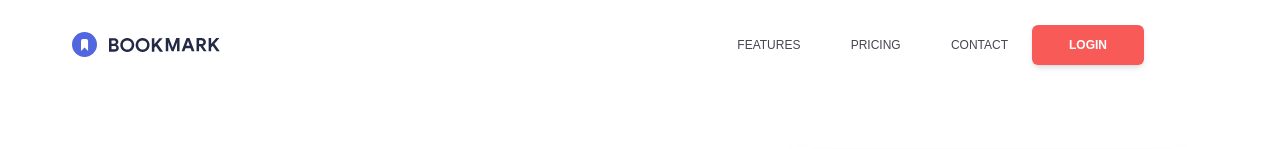
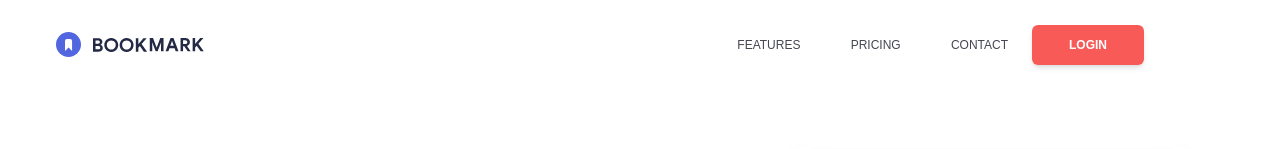
Before and after one commit to ForJessicaSake/Bookmark-Landing-Page, a React (Create React App) app: page / in a window 1280 px wide. Shown: the top 149 px of the page. Built offline with nearby package versions, Linux system fonts and the light colour scheme.

Commit message:
fix:made changes to the navigation padding

```diff
--- a/src/Navbar.tsx
+++ b/src/Navbar.tsx
@@ -8,7 +8,7 @@ const Navbar = () => {
 
   return (
     <nav className="lg:px-14 pt-8 lg:flex lg:justify-between lg:items-center cursor-pointer">
-      <section className="flex justify-between items-center px-4">
+      <section className="flex justify-between items-center lg:px-0 px-4">
       <a href="./" id="top"><img src={logo} alt=""className=""/></a>
       <img src={menu} alt="Navigation menu" className=" w-6 h-4 lg:hidden cursor-pointer" onClick={() => setLinksVisible(!isLinksVisible)} />
       </section>
```
